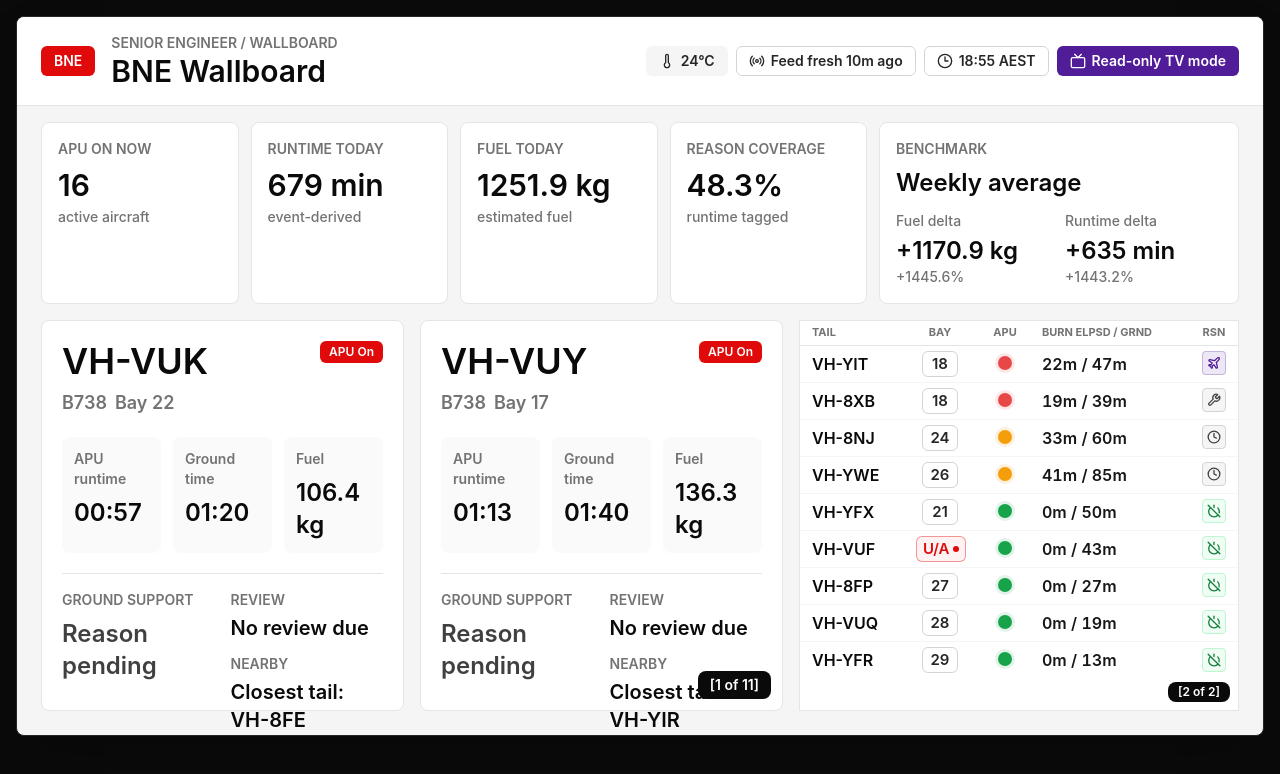
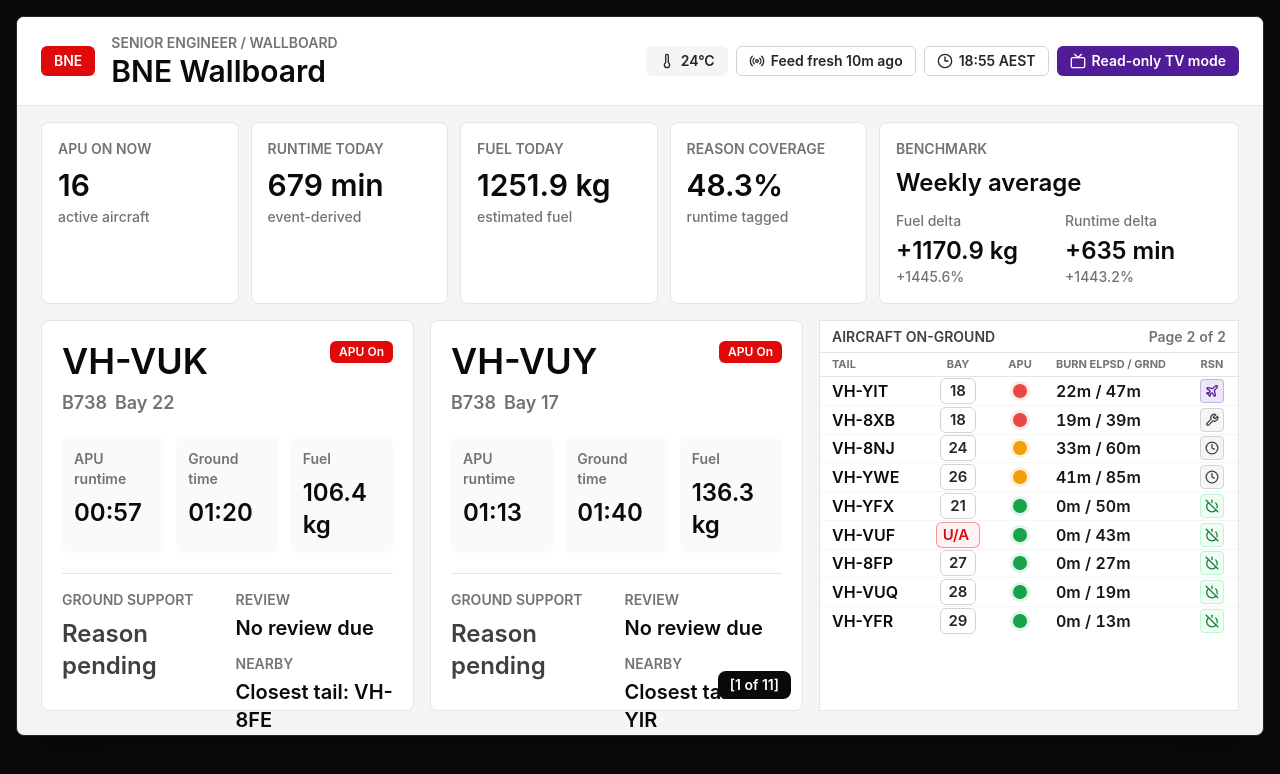
Before and after one commit to ben-dowden/APU-Alerting-Dashboard, a Next.js app: page /senior/bne/wallboard in a window 1280 px wide. Shown: the top 774 px of the page. Built offline with nearby package versions, Linux system fonts and the light colour scheme.

Commit message:
fix:stabilize-wallboard-rail-paging-layout

```diff
--- a/components/wallboard/senior-wallboard-layout.tsx
+++ b/components/wallboard/senior-wallboard-layout.tsx
@@ -76,7 +76,7 @@ export function SeniorWallboardLayout() {
           scorecard={scorecard}
         />
 
-        <div className="grid min-h-0 flex-1 grid-cols-[minmax(0,1fr)_440px] gap-4 px-6 pb-6">
+        <div className="grid min-h-0 flex-1 grid-cols-[minmax(0,1fr)_420px] gap-4 px-6 pb-6">
           <WallboardAircraftCarousel aircraft={aircraftCards} />
 
           <WallboardSideIndex aircraft={aircraftCards} />
--- a/components/wallboard/wallboard-side-index.tsx
+++ b/components/wallboard/wallboard-side-index.tsx
@@ -107,41 +107,57 @@ export function WallboardSideIndex({ aircraft }: WallboardSideIndexProps) {
   return (
     <section
       aria-label="Wallboard side index"
-      className="relative flex min-h-0 flex-col border border-neutral-200 bg-white"
+      className="flex min-h-0 flex-col border border-neutral-200 bg-white [--ops-row-height:clamp(25px,calc((100vh-455px)/12),34px)]"
       data-rotation-interval-ms={rotationIntervalMs}
     >
+      <div className="flex h-8 shrink-0 items-center justify-between gap-3 border-b border-neutral-200 px-3">
+        <h2 className="text-sm font-semibold uppercase leading-none tracking-normal text-neutral-700">
+          Aircraft on-ground
+        </h2>
+        {pageCount > 1 ? (
+          <p
+            aria-live="polite"
+            className="text-sm font-semibold leading-none tabular-nums text-neutral-500"
+          >
+            Page {safePageIndex + 1} of {pageCount}
+          </p>
+        ) : null}
+      </div>
+
       <div className="min-h-0 flex-1 overflow-hidden">
         <table
           aria-label="Wallboard ground aircraft ops table"
-          className="h-[calc(100%-2rem)] w-full table-fixed border-collapse text-left"
+          className="grid w-full grid-rows-[24px_auto] border-collapse text-left"
         >
           <thead className="sticky top-0 z-10 bg-white">
-            <tr className="h-6 border-b border-neutral-200 text-[11px] font-semibold uppercase leading-none tracking-normal text-neutral-500">
-              <th className="w-[104px] px-3 py-0">Tail</th>
-              <th className="w-[72px] px-3 py-0 text-center">Bay</th>
-              <th className="w-[58px] px-3 py-0 text-center">APU</th>
-              <th className="w-[154px] whitespace-nowrap px-2 py-0 text-left">Burn Elpsd / Grnd</th>
-              <th className="w-[52px] px-3 py-0 text-center">Rsn</th>
+            <tr className="grid h-6 grid-cols-[104px_68px_56px_minmax(0,1fr)_52px] border-b border-neutral-200 text-[11px] font-semibold uppercase leading-none tracking-normal text-neutral-500">
+              <th className="flex items-center px-3 py-0">Tail</th>
+              <th className="flex items-center justify-center px-3 py-0">Bay</th>
+              <th className="flex items-center justify-center px-3 py-0">APU</th>
+              <th className="flex items-center whitespace-nowrap px-2 py-0 text-left">
+                Burn Elpsd / Grnd
+              </th>
+              <th className="flex items-center justify-center px-3 py-0">Rsn</th>
             </tr>
           </thead>
-          <tbody>
+          <tbody className="block">
             {visibleAircraft.map((item) => {
               const bay = bayDisplay(item);
 
               return (
                 <tr
-                  className="border-b border-neutral-100 text-base leading-6 last:border-b-0"
+                  className="grid h-[var(--ops-row-height)] grid-cols-[104px_68px_56px_minmax(0,1fr)_52px] border-b border-neutral-100 text-base leading-6 last:border-b-0"
                   data-tail={item.tail}
                   data-urgency-rank={item.urgencyRank}
                   key={item.tail}
                 >
                   <th
-                    className="truncate px-3 py-0 font-semibold text-neutral-950"
+                    className="flex min-w-0 items-center truncate px-3 py-0 font-semibold text-neutral-950"
                     scope="row"
                   >
                     {item.tail}
                   </th>
-                  <td className="px-3 py-0 text-center">
+                  <td className="flex items-center justify-center px-3 py-0 text-center">
                     <Badge
                       aria-label={bay.isUnassigned ? "Unassigned bay" : `Bay ${bay.code}`}
                       className={
@@ -157,13 +173,13 @@ export function WallboardSideIndex({ aircraft }: WallboardSideIndexProps) {
                       ) : null}
                     </Badge>
                   </td>
-                  <td className="px-3 py-0 text-center">
+                  <td className="flex items-center justify-center px-3 py-0 text-center">
                     <ApuStatusLed size="wallboard" status={apuLedStatus(item)} />
                   </td>
-                  <td className="px-2 py-0 text-left font-semibold tabular-nums text-neutral-900">
+                  <td className="flex items-center px-2 py-0 text-left font-semibold tabular-nums text-neutral-900">
                     {compactMinutes(item.apuRuntimeMinutes)} / {compactMinutes(item.groundMinutes)}
                   </td>
-                  <td className="px-3 py-0 text-center">
+                  <td className="flex items-center justify-center px-3 py-0 text-center">
                     <ReasonCharm label={apuSignal(item)} size="wallboard" />
                   </td>
                 </tr>
@@ -172,12 +188,6 @@ export function WallboardSideIndex({ aircraft }: WallboardSideIndexProps) {
           </tbody>
         </table>
       </div>
-
-      {pageCount > 1 ? (
-        <div className="absolute bottom-2 right-2 rounded-product bg-neutral-950 px-2.5 py-0.5 text-xs font-semibold text-white">
-          [{safePageIndex + 1} of {pageCount}]
-        </div>
-      ) : null}
     </section>
   );
 }
```
Also changed, not shown: 1 other file (tests, documents, lock files or other folders).
